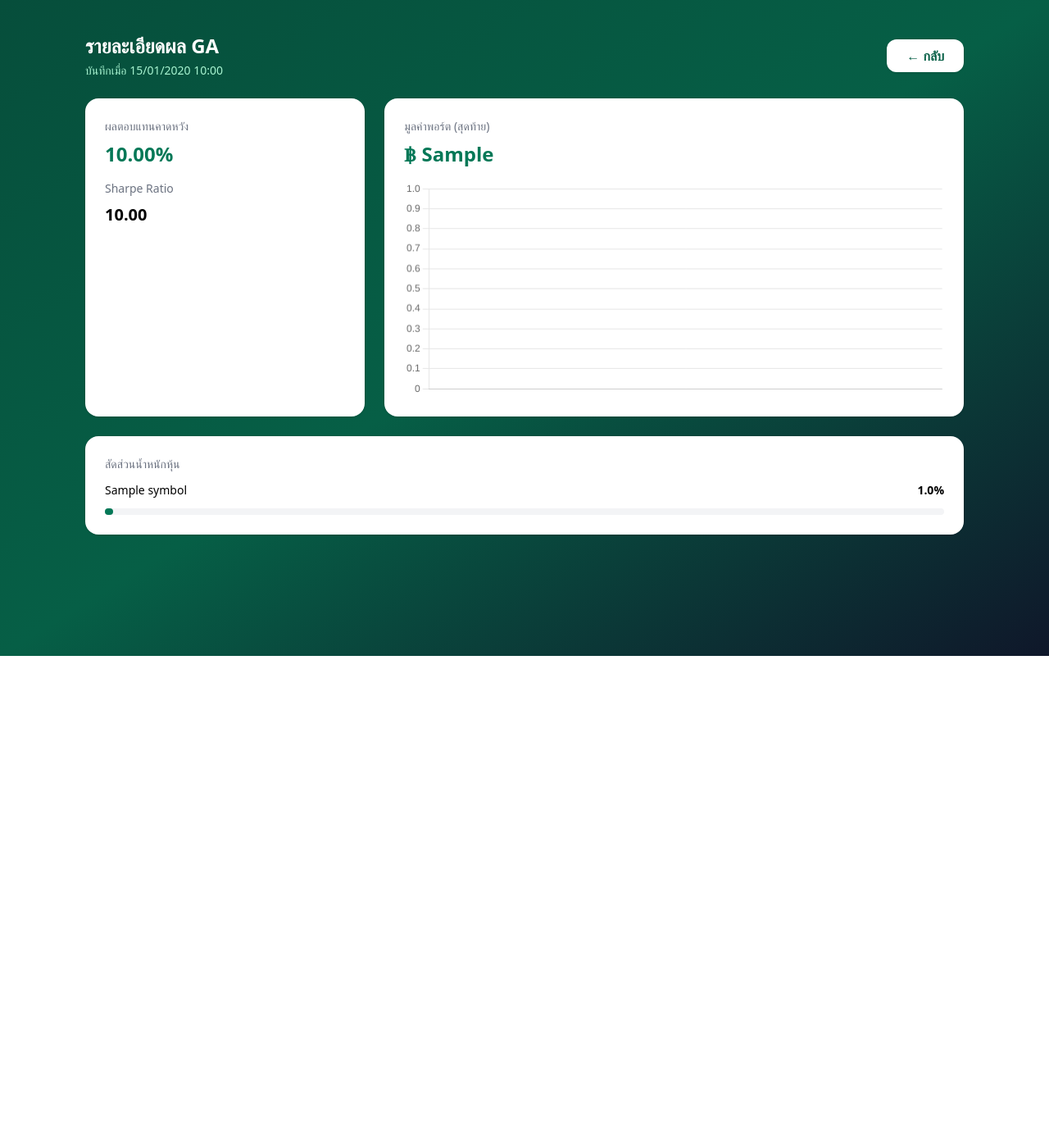
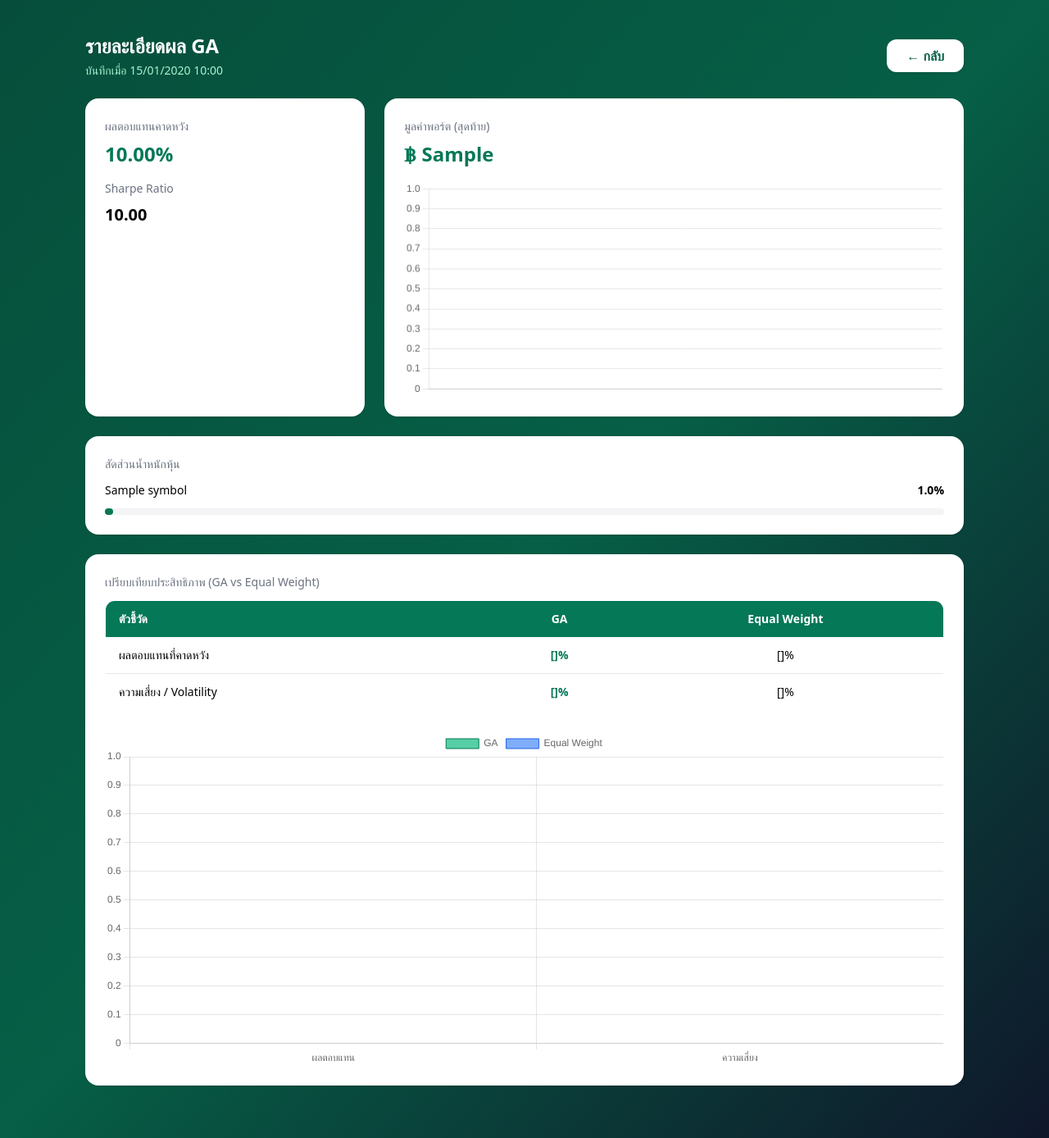
Before and after one commit to yuminmin05/my-web-dca, a Django app: template dashboard/templates/dashboard/ga_snapshot_detail.html in a window 1280 px wide. Shown: the whole page at 82% size. Before the commit the page ends 800 px from the top, so only its background shows below. Run offline with Django 5.2, Linux system fonts and the light colour scheme; the template is opened without the code that fills it: most values are stand-ins (such as "Sample title", 1, 10 or a date in 2020); data that the repository does not hold is empty; some libraries are stand-ins or nearby versions.

Commit message:
Add GA vs equal-weight comparison view

```diff
--- a/dashboard/templates/dashboard/ga_snapshot_detail.html
+++ b/dashboard/templates/dashboard/ga_snapshot_detail.html
@@ -35,7 +35,7 @@
         </div>
     </div>
 
-    <div class="bg-white rounded-2xl p-6 shadow">
+    <div class="bg-white rounded-2xl p-6 shadow mb-6">
         <h3 class="text-sm text-gray-500 mb-3">สัดส่วนน้ำหนักหุ้น</h3>
         <div class="space-y-3">
             {% for w in weights %}
@@ -47,6 +47,36 @@
                 <div class="bg-emerald-700 h-2 rounded-full" style="width: {{ w.percent }}%"></div>
             </div>
             {% endfor %}
+        </div>
+    </div>
+
+    <div class="bg-white rounded-2xl p-6 shadow mb-6">
+        <h3 class="text-sm text-gray-500 mb-3">เปรียบเทียบประสิทธิภาพ (GA vs Equal Weight)</h3>
+        <div class="overflow-x-auto">
+            <table class="min-w-full text-sm border border-gray-200 rounded-xl overflow-hidden">
+                <thead class="bg-emerald-700 text-white">
+                    <tr>
+                        <th class="px-4 py-3 text-left">ตัวชี้วัด</th>
+                        <th class="px-4 py-3 text-center">GA</th>
+                        <th class="px-4 py-3 text-center">Equal Weight</th>
+                    </tr>
+                </thead>
+                <tbody>
+                    <tr class="border-b">
+                        <td class="px-4 py-3">ผลตอบแทนที่คาดหวัง</td>
+                        <td class="px-4 py-3 text-center font-semibold text-emerald-700">{{ ga_return }}%</td>
+                        <td class="px-4 py-3 text-center">{{ eq_return }}%</td>
+                    </tr>
+                    <tr>
+                        <td class="px-4 py-3">ความเสี่ยง / Volatility</td>
+                        <td class="px-4 py-3 text-center font-semibold text-emerald-700">{{ ga_risk }}%</td>
+                        <td class="px-4 py-3 text-center">{{ eq_risk }}%</td>
+                    </tr>
+                </tbody>
+            </table>
+        </div>
+        <div class="mt-6">
+            <canvas id="comparisonChart" height="120"></canvas>
         </div>
     </div>
 
@@ -78,6 +108,36 @@
             }
         });
     }
+
+    if (document.getElementById('comparisonChart')) {
+        const comparisonCtx = document.getElementById('comparisonChart').getContext('2d');
+        new Chart(comparisonCtx, {
+            type: 'bar',
+            data: {
+                labels: ['ผลตอบแทน', 'ความเสี่ยง'],
+                datasets: [
+                    {
+                        label: 'GA',
+                        data: [{{ ga_return }}, {{ ga_risk }}],
+                        backgroundColor: 'rgba(16, 185, 129, 0.7)',
+                        borderColor: '#047857',
+                        borderWidth: 1
+                    },
+                    {
+                        label: 'Equal Weight',
+                        data: [{{ eq_return }}, {{ eq_risk }}],
+                        backgroundColor: 'rgba(59, 130, 246, 0.65)',
+                        borderColor: '#2563eb',
+                        borderWidth: 1
+                    }
+                ]
+            },
+            options: {
+                responsive: true,
+                scales: { y: { beginAtZero: true } }
+            }
+        });
+    }
 </script>
 </body>
 </html>
```
Also changed, not shown: dashboard/views.py (+22 -0 lines).
